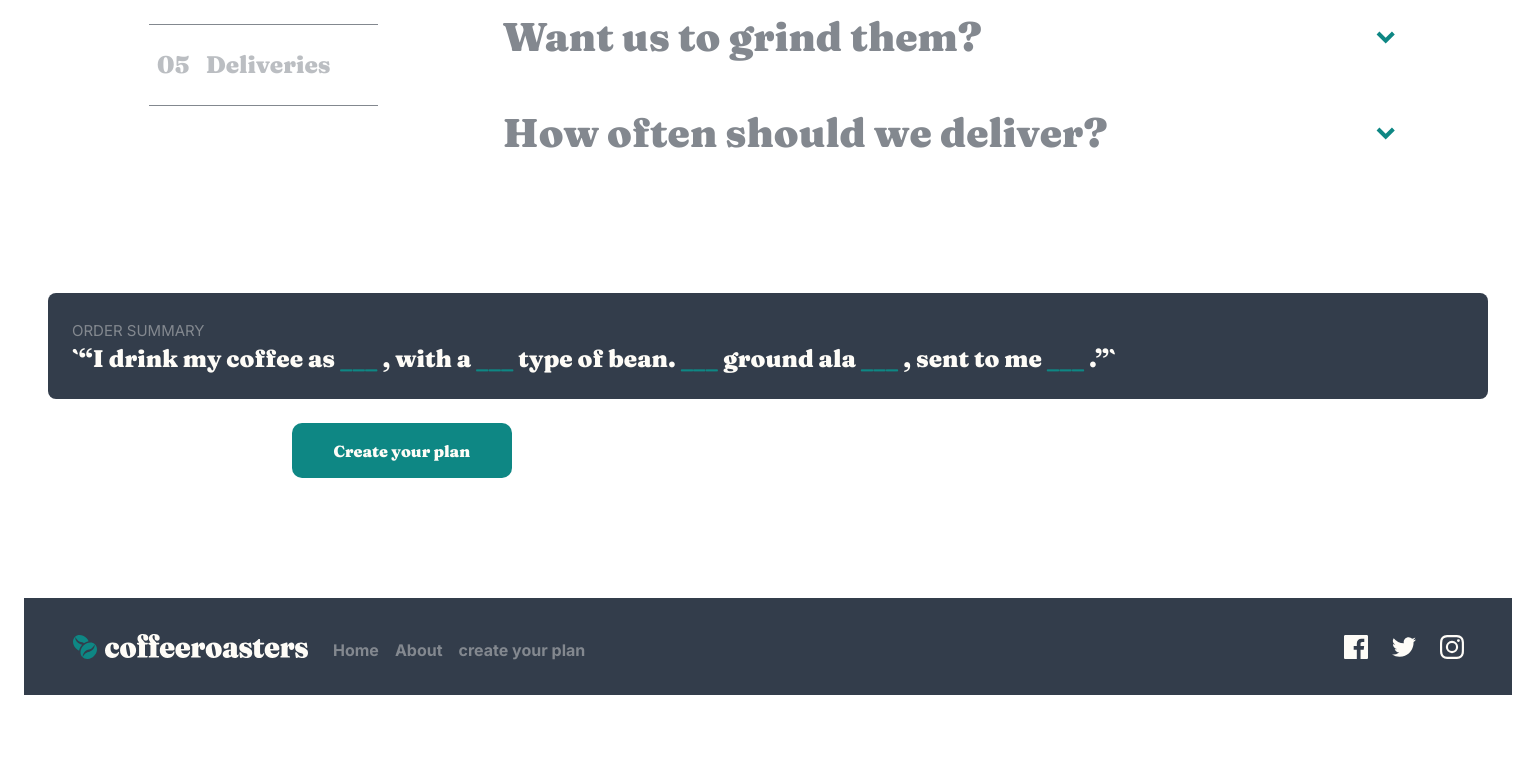
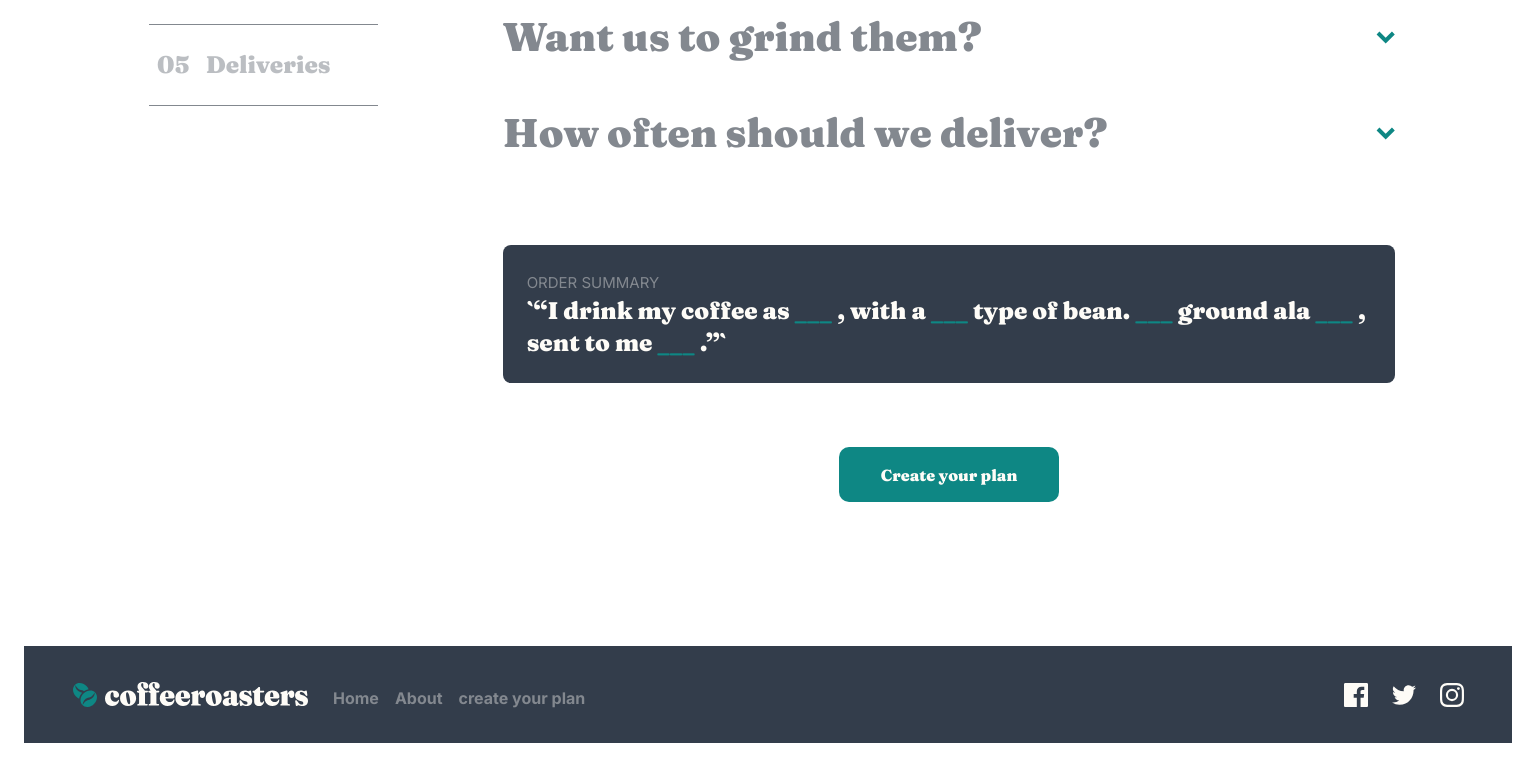
Before and after one commit to dors001/coffeeroaster-subscription-site, a Next.js app: page /plan in a window 1536 px wide. Shown: the part 1887-2668 px from the top of the page. Built offline with nearby package versions, Linux system fonts and the light colour scheme.

Commit message:
make PlanSummary responsive

```diff
--- a/app/globals.css
+++ b/app/globals.css
@@ -914,5 +914,16 @@ h4 {
  }
 
  .plan-summary-button-container {
-  margin: auto 18%;
+   align-self: center;
  }
+
+ .summary-container {
+  gap: 40px;
+ }
+
+ @media screen and (min-width: 1440px) {
+  .order-summary-container {
+    margin: 0;
+    margin-top: 40px;
+  }
+ }
--- a/app/plan/components/planSummary.tsx
+++ b/app/plan/components/planSummary.tsx
@@ -8,7 +8,7 @@ interface Props {
 const PlanSummary = ({ summarySentence }: Props) => {
   return (
     <>
-      <section className="summary-order-container">
+      <section className="summary-container flex flex-col">
         <div className="order-summary-container bg-primary-color m-6 rounded-lg p-6">
           <span className="body-text text-secondary-color">ORDER SUMMARY</span>
           <h4 className="heading text-primary-text-color">{summarySentence}</h4>
--- a/app/plan/page.tsx
+++ b/app/plan/page.tsx
@@ -150,9 +150,9 @@ const PlanPage = () => {
                 )}
               </div>
             ))}
+        <PlanSummary summarySentence={summarySentence} />
           </div>
         </div>
-        <PlanSummary summarySentence={summarySentence} />
       </section>
     </>
   );
```
